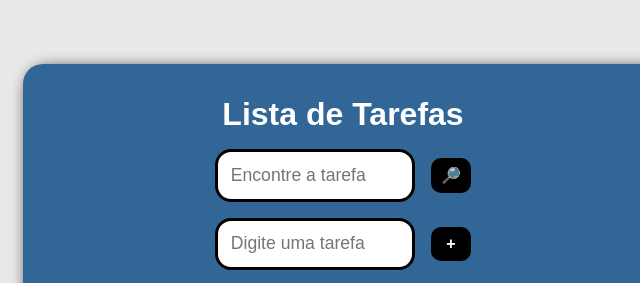
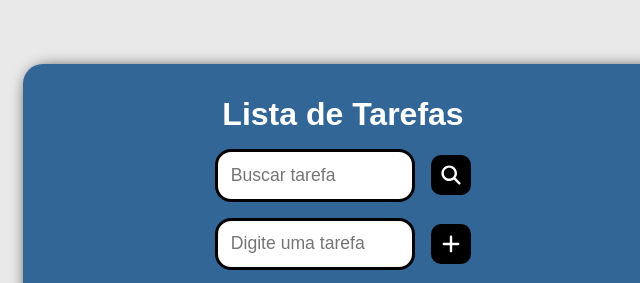
Before and after one commit to thaliadani/to-do-list_js, a plain HTML site: page index.html in a window 1280 px wide. Shown: the top 283 px of the page, 297-937 px from the left. Drawn offline with Linux system fonts and the light colour scheme.

Commit message:
Add files via upload

```diff
--- a/index.html
+++ b/index.html
@@ -12,12 +12,15 @@
     <main>
         <h1>Lista de Tarefas</h1>
         <div class="container">
-            <input type="search" name="buscar" id="buscar" placeholder="Encontre a tarefa">
-            <button id="buscar-tarefas">🔎</button>
+            <input type="search" name="buscar" id="buscar" placeholder="Buscar tarefa">
+
+            <button id="buscar-tarefas"><svg xmlns="http://www.w3.org/2000/svg" viewBox="0 0 640 640" fill="#fff"><!--!Font Awesome Free 7.0.0 by @fontawesome - https://fontawesome.com License - https://fontawesome.com/license/free Copyright 2025 Fonticons, Inc.--><path d="M480 272c0 45.9-14.9 88.3-40 122.7l126.6 126.7c12.5 12.5 12.5 32.8 0 45.3s-32.8 12.5-45.3 0L394.7 440c-34.4 25.1-76.8 40-122.7 40-114.9 0-208-93.1-208-208S157.1 64 272 64s208 93.1 208 208zM272 416c79.5 0 144-64.5 144-144s-64.5-144-144-144-144 64.5-144 144 64.5 144 144 144z"/></svg></button>
+
         </div>
         <div class="container">
             <input placeholder="Digite uma tarefa" type="text" name="tarefa" id="tarefa" maxlength="20">
-            <button id="adicionar-tarefa">+</button>
+
+            <button id="adicionar-tarefa"><svg xmlns="http://www.w3.org/2000/svg" viewBox="0 0 640 640" fill="#fff"><!--!Font Awesome Free 7.0.0 by @fontawesome - https://fontawesome.com License - https://fontawesome.com/license/free Copyright 2025 Fonticons, Inc.--><path d="M352 128c0-17.7-14.3-32-32-32s-32 14.3-32 32v160H128c-17.7 0-32 14.3-32 32s14.3 32 32 32h160v160c0 17.7 14.3 32 32 32s32-14.3 32-32V352h160c17.7 0 32-14.3 32-32s-14.3-32-32-32H352V128z"/></svg></button>
         </div>
         <div class="container">
             <button id="limpar-tarefas">Limpar Tudo</button>
--- a/src/main.js
+++ b/src/main.js
@@ -77,7 +77,15 @@ function criarTarefa(texto) {
 
     // Cria o botão remover tarefa
     let botaoRemover = document.createElement("button");
-    botaoRemover.innerText = "-";
+
+    let svgNS = "http://www.w3.org/2000/svg";
+    let imagemRemover = document.createElementNS(svgNS, "svg");
+    imagemRemover.setAttribute("xmlns", svgNS);
+    imagemRemover.setAttribute("viewBox", "0 0 640 640");
+    let path = document.createElementNS(svgNS, "path");
+    path.setAttribute("d", "M96 320c0-17.7 14.3-32 32-32h384c17.7 0 32 14.3 32 32s-14.3 32-32 32H128c-17.7 0-32-14.3-32-32z");
+    imagemRemover.appendChild(path);
+    botaoRemover.appendChild(imagemRemover);
 
     // Evento de clique para remover a tarefa da lista
     botaoRemover.addEventListener("click", () => removerTarefa(novaTarefa));
--- a/styles/main.css
+++ b/styles/main.css
@@ -80,12 +80,15 @@ h1 {
     outline: none;
 }
 
-button {
+.container button {
+    display: flex;
+    flex-direction: column;
+    align-items: center;
+    justify-content: center;
     text-align: center;
     border: none;
     background-color: #000;
     color: #fff;
-    padding: .5rem;
     border-radius: 10px;
     cursor: pointer;
     width: 40px;
@@ -93,9 +96,23 @@ button {
     font-weight: bold;
 }
 
+#limpar-tarefas{
+    padding: .5rem;
+}
+
 button:hover {
     background-color: #fff;
     color: #000;
+}
+
+svg{
+    cursor: pointer;
+    fill: #ffffff;
+    padding: .5rem;
+}
+
+svg:hover {
+    fill: #000000;
 }
 
 #tarefas {
```
Also changed, not shown: images/remover.min.svg (added), images/remover.svg (added).
